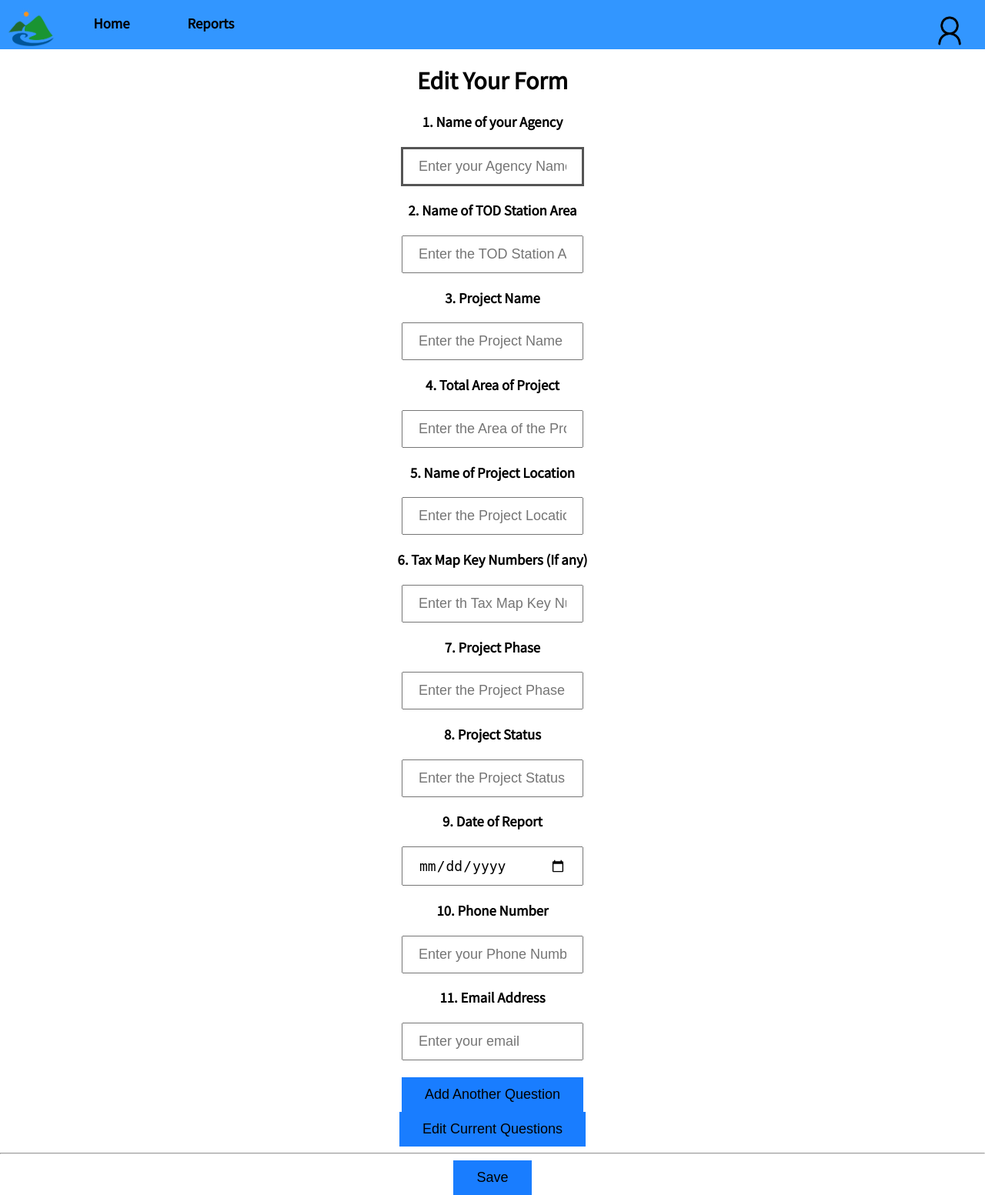
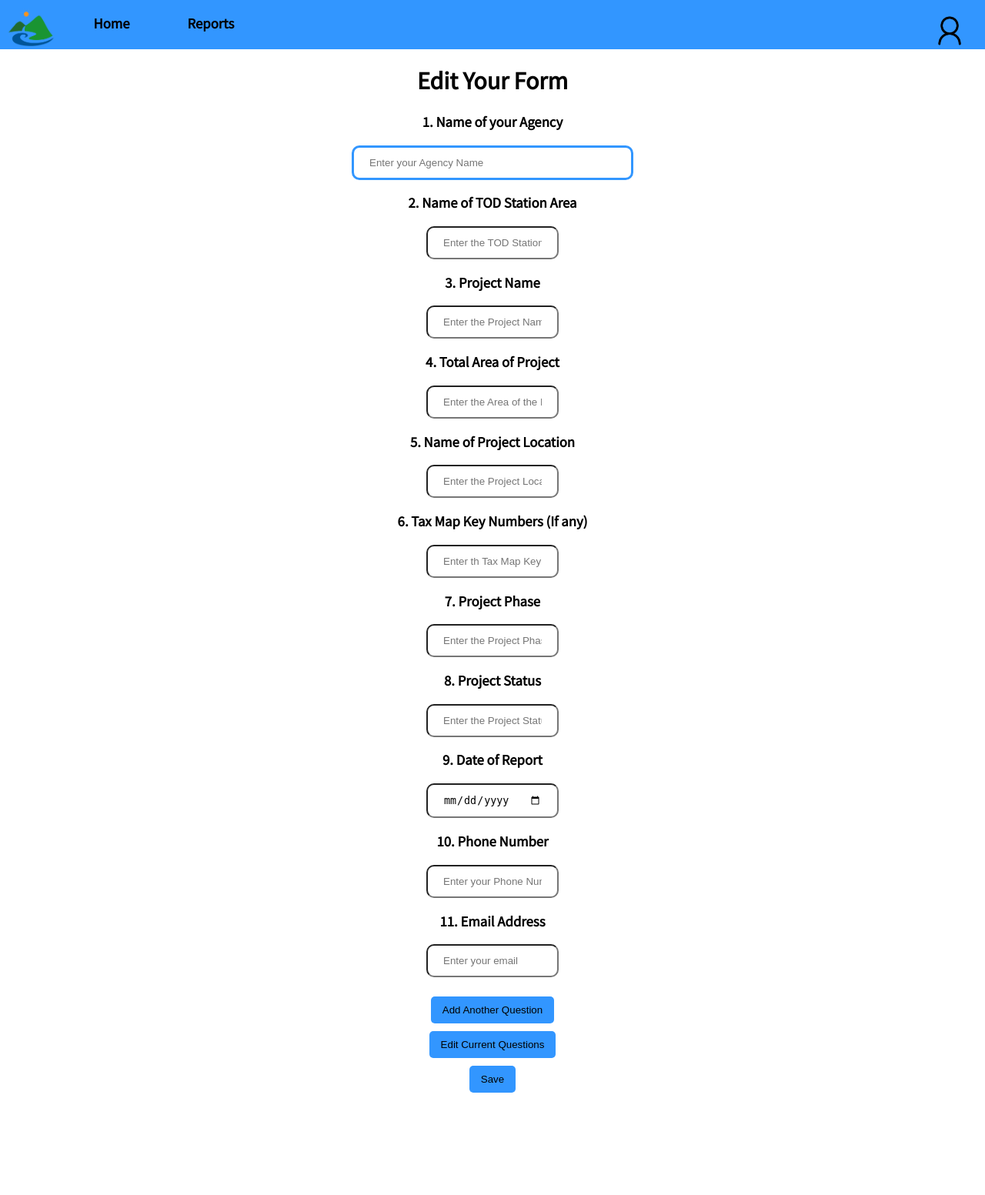
Before and after one commit to nooyh/MeneDevs, a Node server app: page /edit/ in a window 1280 px wide. Shown: the whole page at 77% size. After the commit the page ends 1420 px from the top, so only its background shows below. Run offline with Node 20, Linux system fonts and the light colour scheme; some libraries are stand-ins or nearby versions.

Commit message:
Added styling to edit and agent home pages

```diff
--- /dev/null
+++ b/public/stylesheets/edit-style.css
@@ -0,0 +1,25 @@
+body {
+  margin-bottom: 50px;
+}
+
+input {
+  padding: 12px 20px;
+  width: 10%;
+  border-radius: 10px;
+  outline:none;
+  transition: width 0.4s ease-in-out;
+}
+
+input:focus {
+  transition-duration:0.3s;
+  border: 3px solid #3296ff;
+  width: 25%;
+}
+
+button {
+  border: none;
+  border-radius: 5px;
+  background-color:#3296ff;
+  padding: 10px 15px;
+  margin: 5px;
+}
--- a/public/stylesheets/style.css
+++ b/public/stylesheets/style.css
@@ -13,45 +13,6 @@ body {
     font-family: "source-sans",
         Arial;
     text-align: center;
-}
-
-#siHeadDiv {
-    display: flex;
-    flex-direction: column;
-    align-items: center;
-}
-
-#siInputDiv {
-    display: flex;
-    flex-direction: column;
-    align-items: center;
-}
-
-#signup-container {
-    font-size: 15px;
-}
-
-input {
-    width: 15%;
-    padding: 12px 20px;
-    font-size: 18px;
-    margin: 2px;
-}
-
-input:focus {
-    outline: none;
-    border: 3px solid #555;
-}
-
-button {
-    font-size: 18px;
-    padding: 12px 30px;
-    background-color: rgb(25, 125, 255);
-    border-style: none;
-}
-
-button:hover {
-    background-color: rgb(20, 120, 255)
 }
 
 /*-----Navigation Bar Styling-----*/
--- a/views/edit.ejs
+++ b/views/edit.ejs
@@ -5,8 +5,9 @@
     <meta charset="UTF-8">
     <meta http-equiv="X-UA-Compatible" content="IE=edge">
     <meta name="viewport" content="width=device-width, initial-scale=1.0">
-    <title>Document</title>
+    <title>Edit Reports</title>
     <link rel="stylesheet" href="/stylesheets/style.css">
+    <link rel="stylesheet" href="/stylesheets/edit-style.css">
 </head>
 
 <body>
@@ -60,8 +61,7 @@
     <!-- Buttons -->
     <br> <button class="btn new question">Add Another Question</button>
     <br> <button class="edit questions">Edit Current Questions</button>
-    <hr>
-    <button class="btn save">Save</button>
+    <br> <button class="btn save">Save</button>
 
     <!--  Background picture -->
 
--- a/views/login.ejs
+++ b/views/login.ejs
@@ -7,6 +7,7 @@
     <meta name="viewport" content="width=device-width, initial-scale=1.0" />
     <title>Log in</title>
     <link rel="stylesheet" href="/stylesheets/style.css" />
+    <link rel="stylesheet" href="/stylesheets/login-style.css"
 </head>
 
 <body>
```
Also changed, not shown: public/stylesheets/agent-home-style.css (added, +10 -0 lines), public/stylesheets/login-style.css (added, +38 -0 lines), views/agent-home.ejs (+7 -11 lines).
